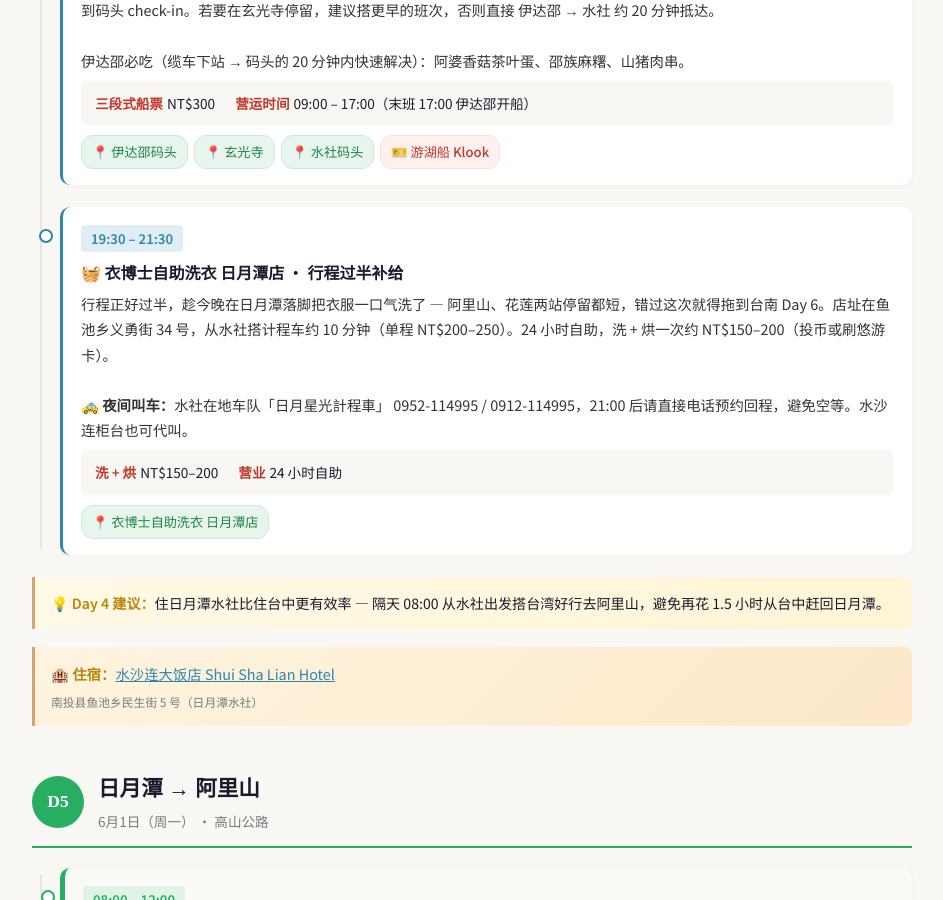
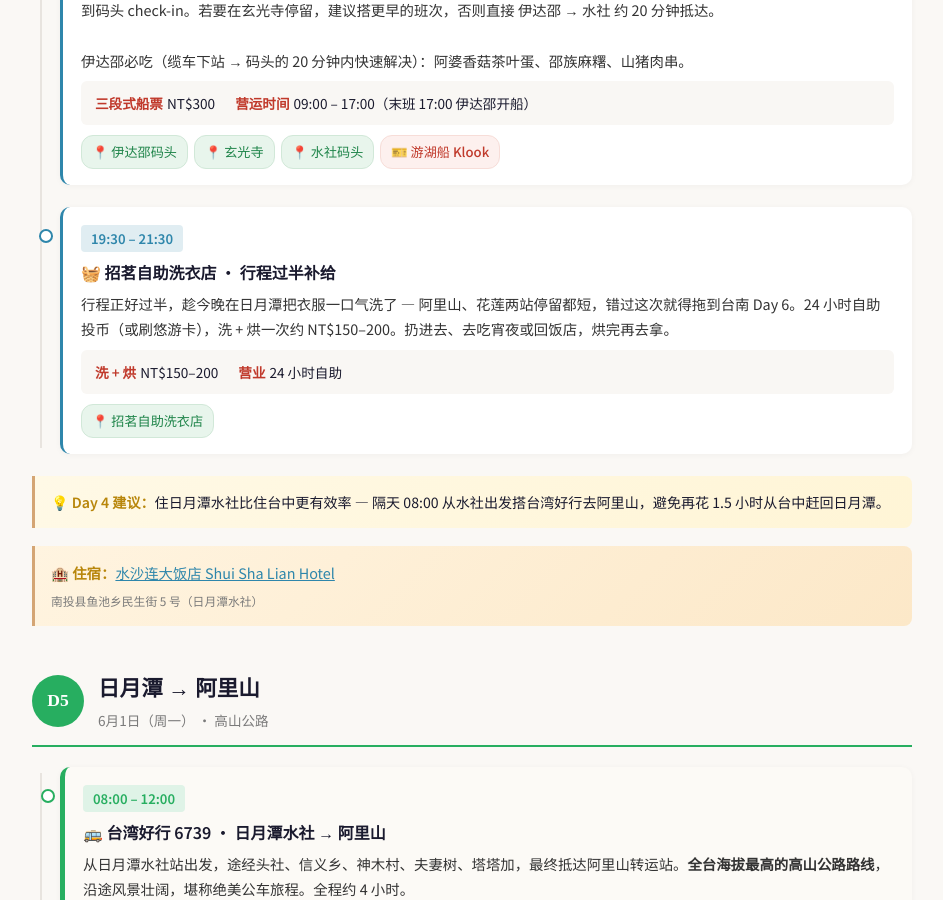
Before and after one commit to SibeiC/SibeiC.github.io, a Jekyll site: the page built from _trips/taiwan-2026.md, in a window 1280 px wide and 900 px high, scrolled down 8400 px. Shown: the whole window, without its empty margins (168-1111 px from the left). Built offline with Jekyll 4.4.1, drawn with Linux system fonts in a browser that asks for light colours.

Commit message:
Swap laundromat to 招茗自助洗衣店; drop taxi dispatch note
Per user:
- Laundromat changed from 衣博士自助洗衣 日月潭店 to 招茗自助洗衣店.
- Removed the 日月星光計程車 dispatch / '水社 call-ahead' paragraph
  and the 鱼池乡义勇街 address detail — user signaled they don't need
  the taxi-back instructions (likely because 招茗 is walkable from
  水社, or because they'll figure out the ride day-of).
- Map chip kept with generic '招茗自助洗衣店 日月潭' query so Google
  Maps resolves the exact location on-site.

No other Day 5 transit changes (拼车 / 包车 alternatives discussed
separately in chat but not added to the trip per user).

```diff
--- a/_trips/taiwan-2026.md
+++ b/_trips/taiwan-2026.md
@@ -383,16 +383,14 @@ days:
           - { type: ticket, icon: 🎫, label: 游湖船 Klook, url: "https://www.klook.com/zh-CN/activity/10687-sun-moon-lake-boat-ticket-taichung/" }
 
       - time: 19:30 – 21:30
-        title: 🧺 衣博士自助洗衣 日月潭店 · 行程过半补给
+        title: 🧺 招茗自助洗衣店 · 行程过半补给
         detail: |
-          行程正好过半，趁今晚在日月潭落脚把衣服一口气洗了 — 阿里山、花莲两站停留都短，错过这次就得拖到台南 Day 6。店址在鱼池乡义勇街 34 号，从水社搭计程车约 10 分钟（单程 NT$200–250）。24 小时自助，洗 + 烘一次约 NT$150–200（投币或刷悠游卡）。
-          <br><br>
-          <strong>🚕 夜间叫车：</strong>水社在地车队「日月星光計程車」 0952-114995 / 0912-114995，21:00 后请直接电话预约回程，避免空等。水沙连柜台也可代叫。
+          行程正好过半，趁今晚在日月潭把衣服一口气洗了 — 阿里山、花莲两站停留都短，错过这次就得拖到台南 Day 6。24 小时自助投币（或刷悠游卡），洗 + 烘一次约 NT$150–200。扔进去、去吃宵夜或回饭店，烘完再去拿。
         tickets:
           - { tag: 洗 + 烘, value: "NT$150–200" }
           - { tag: 营业, value: 24 小时自助 }
         links:
-          - { type: map, icon: 📍, label: 衣博士自助洗衣 日月潭店, query: 衣博士自助洗衣 日月潭店 鱼池乡义勇街 }
+          - { type: map, icon: 📍, label: 招茗自助洗衣店, query: 招茗自助洗衣店 日月潭 }
     note: |
       <strong>💡 Day 4 建议：</strong>住日月潭水社比住台中更有效率 — 隔天 08:00 从水社出发搭台湾好行去阿里山，避免再花 1.5 小时从台中赶回日月潭。
     stay:
```
